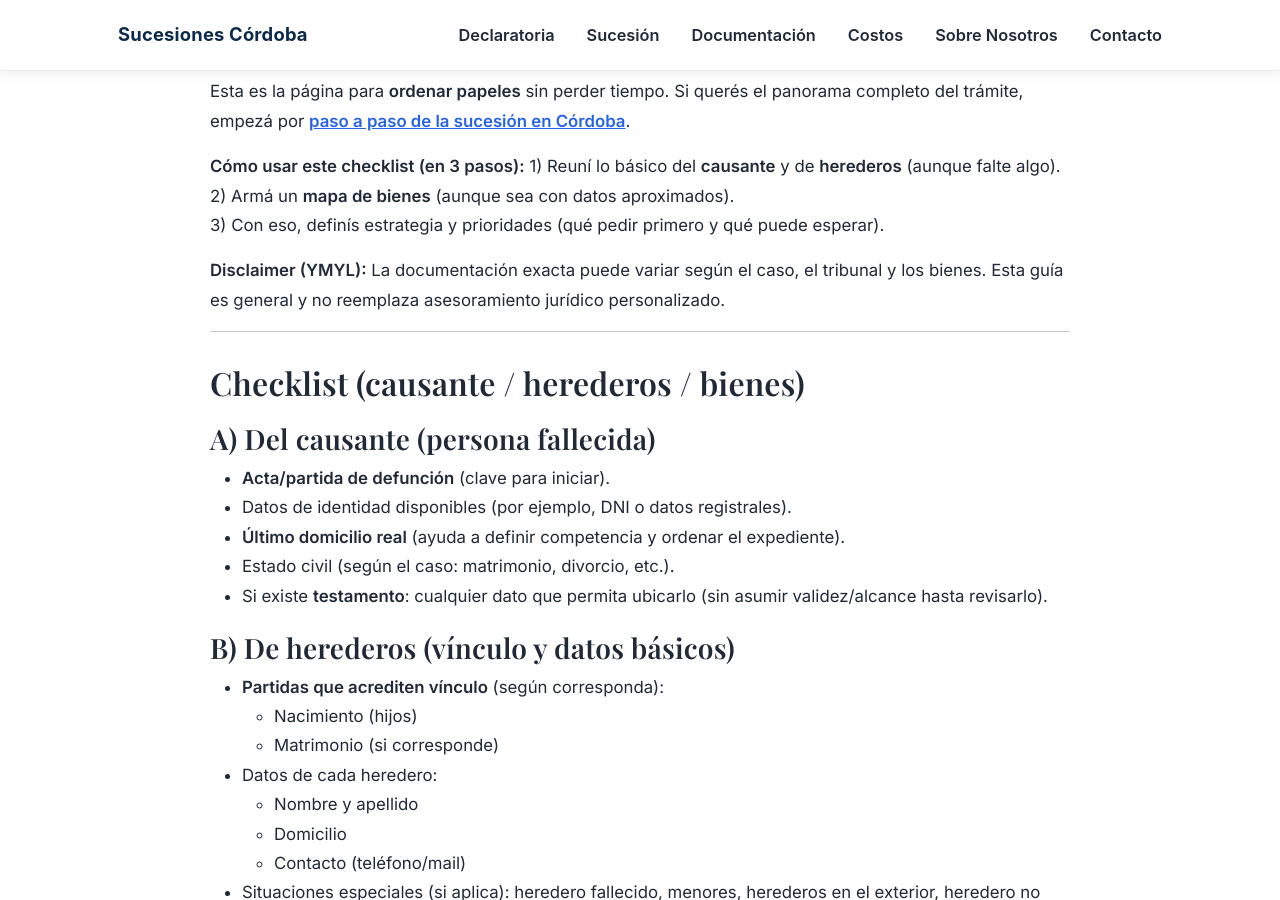
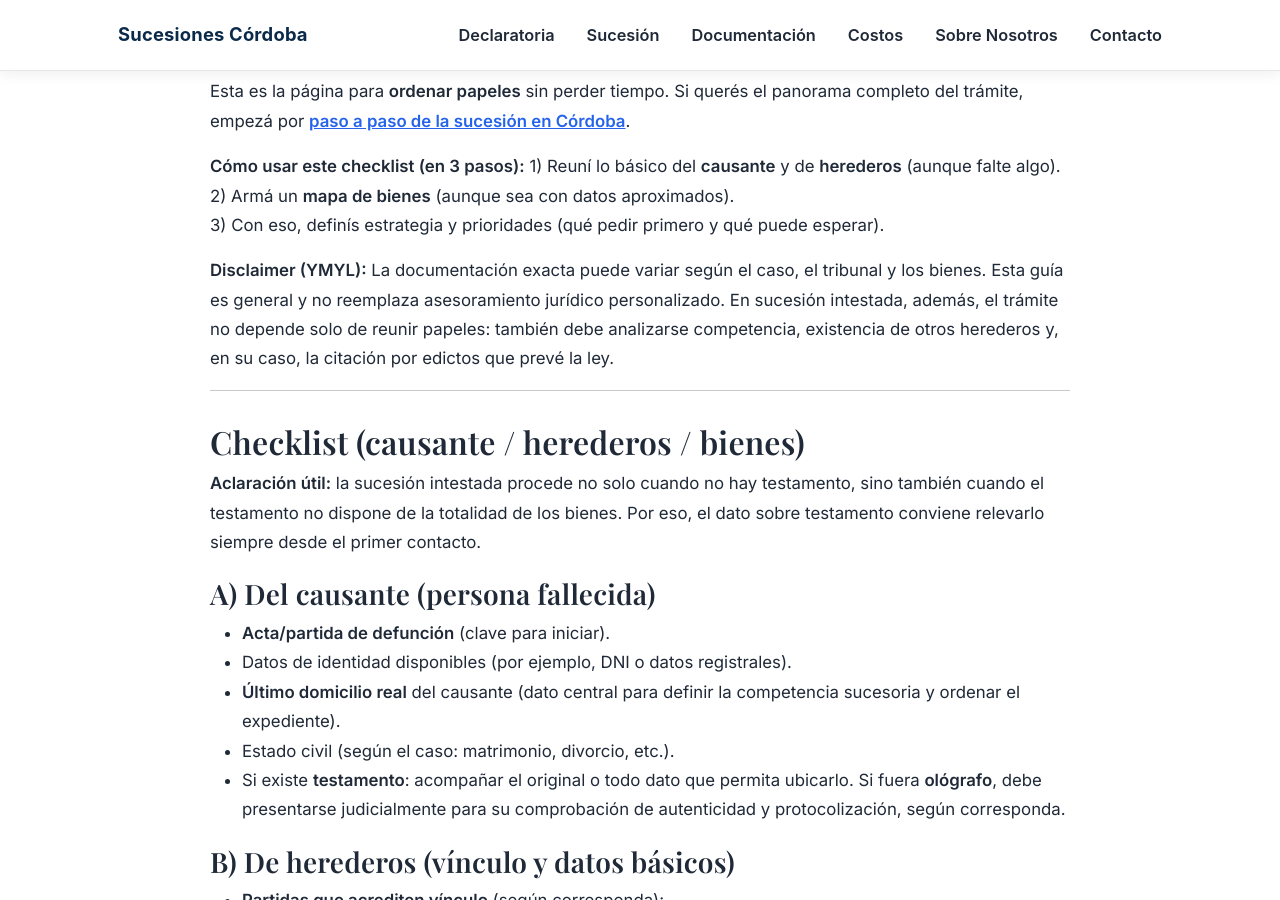
Before and after one commit to Elitedomainsx/sucesionescordoba, a Jekyll site: the page built from documentacion-sucesion-cordoba.md, in a window 1280 px wide and 900 px high, scrolled down 728 px. Built offline with Jekyll 4.4.1, drawn with Linux system fonts in a browser that asks for light colours; some of the changed text lies outside the part shown.

Commit message:
Update documentacion-sucesion-cordoba.md

```diff
--- a/documentacion-sucesion-cordoba.md
+++ b/documentacion-sucesion-cordoba.md
@@ -8,7 +8,9 @@ faq:
   - q: "¿Puedo consultar sin mandar documentos?"
     a: "Sí. Para el primer contacto alcanza con datos mínimos (localidad, fecha de fallecimiento, herederos, si hay testamento y bienes principales). La documentación se comparte después por un canal seguro cuando se coordine."
   - q: "¿Qué es lo mínimo para iniciar una sucesión/declaratoria?"
-    a: "Como base: acta/partida de defunción, partidas para acreditar vínculo (nacimiento/matrimonio según corresponda), datos de herederos y último domicilio del causante. De los bienes, alcanza con datos orientativos para armar un mapa inicial."
+    a: "Como base: acta/partida de defunción, partidas para acreditar vínculo (nacimiento/matrimonio según corresponda), datos de herederos y último domicilio del causante. De los bienes, alcanza con datos orientativos para armar un mapa inicial. Si existe testamento, también hay que contemplarlo desde el inicio porque puede cambiar la vía procesal o el alcance del trámite."
+  - q: "¿Y si hay testamento?"
+    a: "Hay que revisarlo desde el inicio. Si existe testamento, la estrategia documental y procesal puede cambiar; y si es ológrafo, debe presentarse judicialmente para su comprobación y protocolización, según corresponda."
   - q: "¿Necesito tener la escritura del inmueble para empezar?"
     a: "No siempre. Ayuda, pero con dirección y cualquier dato identificatorio (matrícula/partida si se conoce, impuestos o constancias) suele poderse ordenar el caso y planificar pedidos según corresponda."
   - q: "¿Qué pasa si hay errores en nombres o fechas en las partidas?"
@@ -31,18 +33,20 @@ Esta es la página para **ordenar papeles** sin perder tiempo. Si querés el pan
 2) Armá un **mapa de bienes** (aunque sea con datos aproximados).
 3) Con eso, definís estrategia y prioridades (qué pedir primero y qué puede esperar).
 
-> **Disclaimer (YMYL):** La documentación exacta puede variar según el caso, el tribunal y los bienes. Esta guía es general y no reemplaza asesoramiento jurídico personalizado.
+> **Disclaimer (YMYL):** La documentación exacta puede variar según el caso, el tribunal y los bienes. Esta guía es general y no reemplaza asesoramiento jurídico personalizado. En sucesión intestada, además, el trámite no depende solo de reunir papeles: también debe analizarse competencia, existencia de otros herederos y, en su caso, la citación por edictos que prevé la ley.
 
 ---
 
 ## Checklist (causante / herederos / bienes)
 
+> **Aclaración útil:** la sucesión intestada procede no solo cuando no hay testamento, sino también cuando el testamento no dispone de la totalidad de los bienes. Por eso, el dato sobre testamento conviene relevarlo siempre desde el primer contacto.
+
 ### A) Del causante (persona fallecida)
 - **Acta/partida de defunción** (clave para iniciar).
 - Datos de identidad disponibles (por ejemplo, DNI o datos registrales).
-- **Último domicilio real** (ayuda a definir competencia y ordenar el expediente).
+- **Último domicilio real** del causante (dato central para definir la competencia sucesoria y ordenar el expediente).
 - Estado civil (según el caso: matrimonio, divorcio, etc.).
-- Si existe **testamento**: cualquier dato que permita ubicarlo (sin asumir validez/alcance hasta revisarlo).
+- Si existe **testamento**: acompañar el original o todo dato que permita ubicarlo. Si fuera **ológrafo**, debe presentarse judicialmente para su comprobación de autenticidad y protocolización, según corresponda.
 
 ### B) De herederos (vínculo y datos básicos)
 - **Partidas que acrediten vínculo** (según corresponda):
@@ -86,7 +90,7 @@ Si tu consulta es específicamente por declaratoria, mirá: **[qué es la declar
 ## Dónde suele conseguirse cada documento (general)
 > **Disclaimer:** Los canales concretos pueden variar según el organismo y cambios administrativos. Esto es una orientación general.
 
-- **Actas/partidas (defunción, nacimiento, matrimonio):** normalmente se gestionan ante el **Registro Civil** del lugar donde se asentó el hecho.
+- **Actas/partidas (defunción, nacimiento, matrimonio):** se gestionan ante el **Registro Civil** correspondiente. Si el hecho fue inscripto en la Provincia de Córdoba, hoy además puede iniciarse su solicitud digital por **Registro Civil Digital / CiDi**.
 - **Datos/constancias de inmuebles:** dependen de los datos que tengas y de los organismos registrales/catastrales que correspondan.
 - **Vehículos:** con el dominio, se puede orientar la búsqueda en el **Registro del Automotor** que corresponda.
 - **Bancos/entidades:** cada entidad tiene políticas y requisitos; conviene primero encuadrar el caso y luego ordenar el pedido.
@@ -98,7 +102,7 @@ Si estás en el interior y querés ordenar todo con modalidad remota: **[cómo a
 ## Errores frecuentes (y cómo evitarlos)
 1) **Partidas con datos inconsistentes** (nombres, fechas, estado civil) → suelen generar observaciones.
 2) **Empezar sin mapa de bienes** → después aparecen bienes/cuentas y se amplía, con demoras.
-3) **Confundir declaratoria con transferencia** → la declaratoria reconoce herederos; luego viene el tramo de bienes.
+3) **Confundir declaratoria con transferencia** → la declaratoria reconoce judicialmente a los herederos a los fines del trámite; luego viene el tramo de bienes (inscripción, tracto abreviado, adjudicación o partición, según corresponda).
 4) **Enviar documentación sensible sin coordinación** → primero se define qué hace falta y el canal seguro.
 5) **No alinear objetivo entre herederos** (vender/adjudicar/regularizar) → frena por discusiones tardías.
 
@@ -108,10 +112,10 @@ Si querés entender costos por componentes (y evitar “costos indirectos” por
 
 ## Córdoba Capital vs interior: impacto práctico (OPS vs interior)
 Puede variar el circuito según tribunal y sede:
-- **Córdoba Capital:** existe una organización/mesa/oficina vinculada a procesos sucesorios (suele mencionarse como **OPS**). Lo operativo concreto puede cambiar con el tiempo y según el caso.
+- **Córdoba Capital:** las nuevas declaratorias de herederos y demás procesos sucesorios se canalizan en la **Oficina de Procesos Sucesorios (OPS)**, sin perjuicio del juez competente en cada expediente.
 - **Interior:** en términos generales, se tramita ante juzgados con competencia civil/comercial del distrito correspondiente.
 
-> **Disclaimer:** los detalles pueden variar según el tribunal, el tipo de bien y el caso. Se confirma con localidad + domicilio del causante + bienes.
+> **Disclaimer:** los detalles operativos pueden variar según el tribunal, el tipo de bien y el caso. La verificación práctica siempre se hace con localidad + último domicilio del causante + bienes + existencia o no de testamento.
 
 ---
 
```
